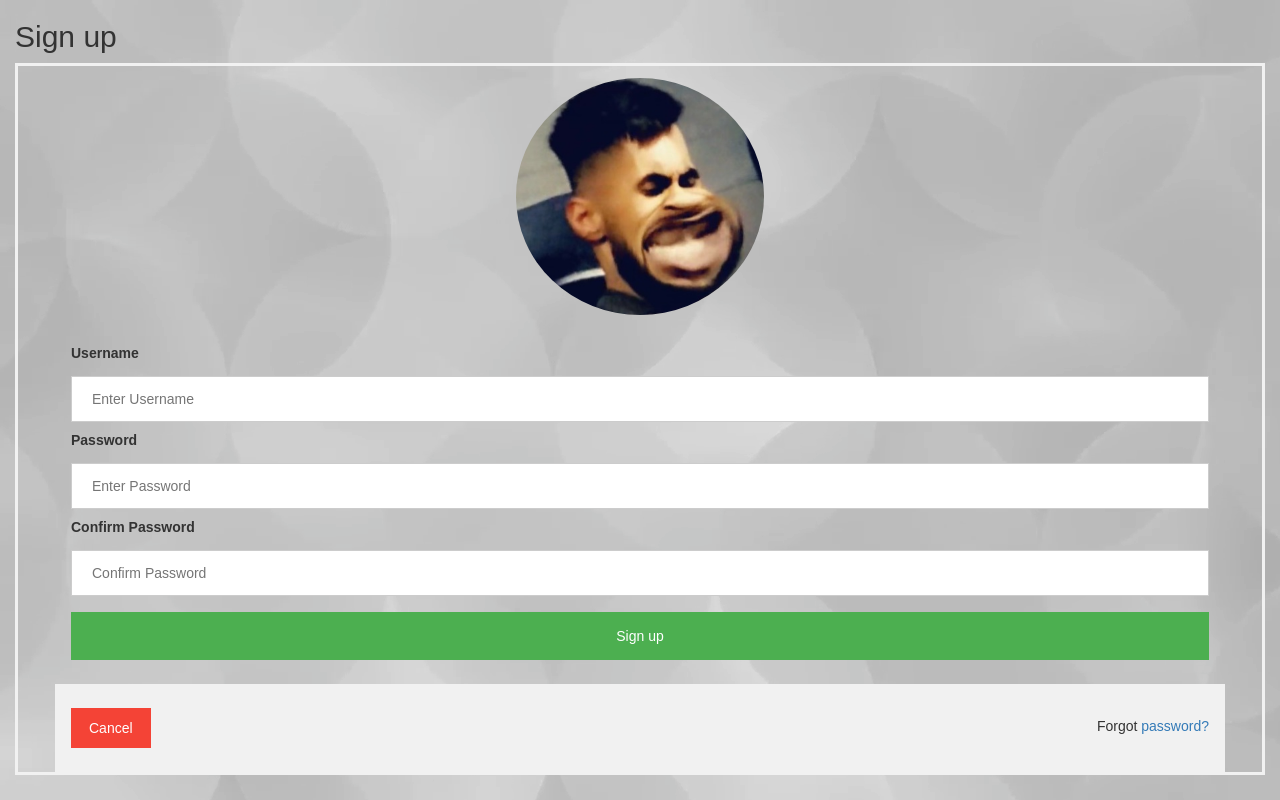
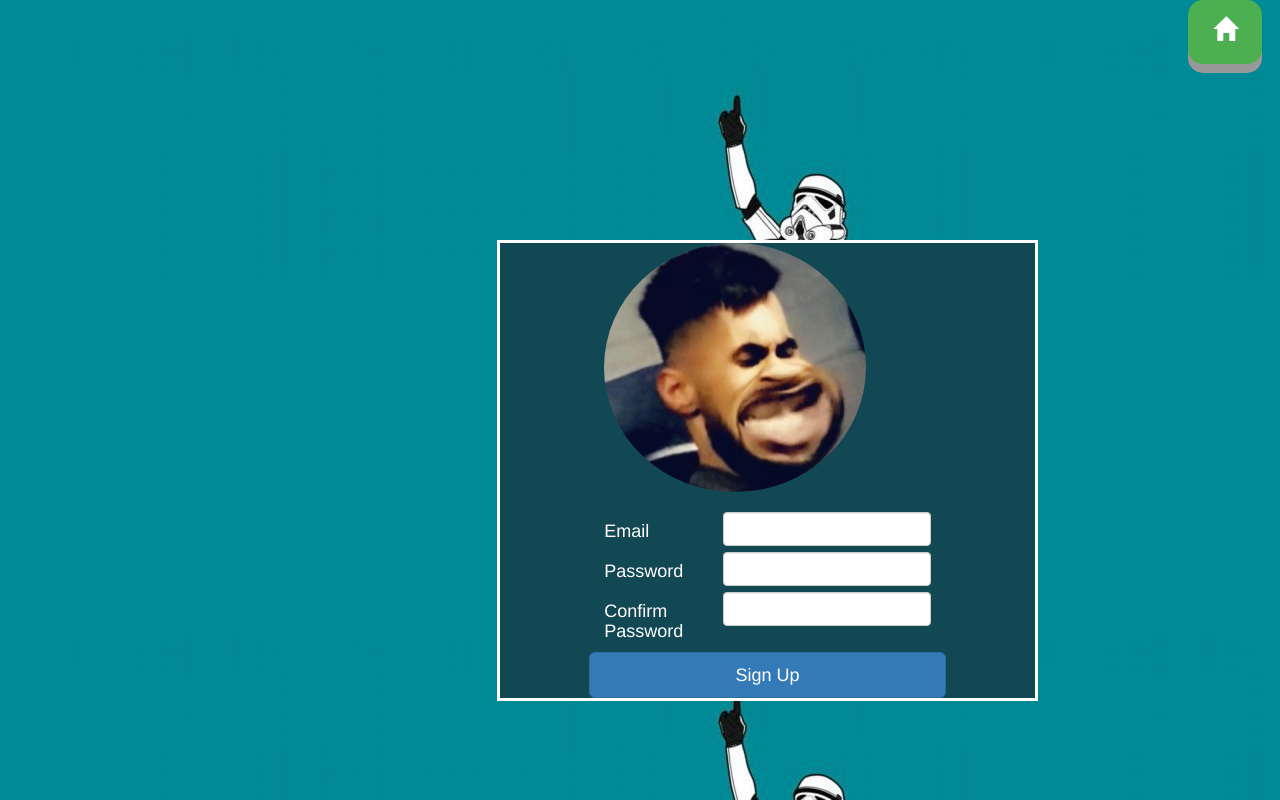
Before and after one commit to willbennett95/MemeTown, a Django app: page /signup/ in a window 1280 px wide. Run offline with Django 3.2, Linux system fonts and the light colour scheme; some libraries are stand-ins or nearby versions.

Commit message:
added buttons

```diff
--- a/memes/templates/base.html
+++ b/memes/templates/base.html
@@ -13,7 +13,34 @@
     <title>Meme Town</title> <!-- Web application title -->
    <!--  <link href="{% static 'css/bootstrap.min.css' %}" rel="stylesheet"> -->
   </head>
-    <body>
+	<style>
+	.button {
+  		display: inline-block;
+		padding: 15px 25px;
+		font-size: 24px;
+		cursor: pointer;
+  		text-align: center;
+  		text-decoration: none;
+  		outline: none;
+  		color: #fff;
+  		background-color: #4CAF50;
+  		border: none;
+  		border-radius: 15px;
+  		box-shadow: 0 9px #999;
+	}
+		.button:hover {background-color: #3e8e41}
+		.button:active {
+  		background-color: #3e8e41;
+  		box-shadow: 0 5px #666;
+  		transform: translateY(4px);
+	}
+	</style>
+	<script>
+	function home() {
+		window.location.href="{% url 'memes:index' %}";
+	}
+	</script>
+	<body style="background-image:url({% static 'st.jpg' %}); background-attachment: fixed;">
     <div class="container-fluid">
           <!-- Page content goes inside blocks -->
           {% block content %}
--- a/memes/templates/signuppage.html
+++ b/memes/templates/signuppage.html
@@ -1,102 +1,70 @@
 {% extends 'base.html' %}
 {% block content %}
-<html>
-<head>
-<meta name="viewport" content="width=device-width, initial-scale=1">
+{% load static %}
+
 <style>
-body {font-family: Arial, Helvetica, sans-serif;}
-form {border: 3px solid #f1f1f1;}
-
-input[type=text], input[type=password] {
-  width: 100%;
-  padding: 12px 20px;
-  margin: 8px 0;
-  display: inline-block;
-  border: 1px solid #ccc;
-  box-sizing: border-box;
-}
-body {
- background-image: url("static/memebackground.png");
- background-color: #cccccc;
-}
-button {
-  background-color: #4CAF50;
-  color: white;
-  padding: 14px 20px;
-  margin: 8px 0;
-  border: none;
-  cursor: pointer;
-  width: 100%;
-}
-
-button:hover {
-  opacity: 0.8;
-}
-
-.cancelbtn {
-  width: auto;
-  padding: 10px 18px;
-  background-color: #f44336;
-}
-
-.imgcontainer {
-  text-align: center;
-  margin: 12px 0 12px 0;
-}
-
 img.avatar {
-  width: 20%;
-  border-radius: 50%;
+	width: 80%;
+	border-radius: 50%;
 }
 
 .container {
-  padding: 16px;
-}
-
-span.psw {
-  float: right;
-  padding-top: 16px;
-}
-
-/* Change styles for span and cancel button on extra small screens */
-@media screen and (max-width: 300px) {
-  span.psw {
-     display: block;
-     float: none;
-  }
-  .cancelbtn {
-     width: 100%;
-  }
+	padding: 16px;
 }
 </style>
-</head>
-<body>
 
-<h2>Sign up</h2>
-
-<form action="/action_page.php">
-  <div class="imgcontainer">
-    <img src="static/Trollface2.jpg" alt="Avatar" class="avatar">
-  </div>
-
-  <div class="container">
-    <label for="uname"><b>Username</b></label>
-    <input type="text" placeholder="Enter Username" name="uname" required>
-
-    <label for="psw"><b>Password</b></label>
-    <input type="password" placeholder="Enter Password" name="psw" required>
-     <label for="psw"><b>Confirm Password</b></label>
-    <input type="password" placeholder="Confirm Password" name="psw" required>
-    <button type="submit">Sign up</button>
-
-  </div>
-
-  <div class="container" style="background-color:#f1f1f1">
-    <button type="button" class="cancelbtn">Cancel</button>
-    <span class="psw">Forgot <a href="#">password?</a></span>
-  </div>
-</form>
-
-</body>
-</html>
+<div class="row">
+	<div class="col-md-1 col-md-offset-11">
+		<button class="button" onclick=home()><span class="glyphicon glyphicon-home"></span></button>
+	</div>
+</div>
+<div style="color: #fff">
+<div class="row" style="position:absolute; top:30%; left:40%; border-style: solid; background-color: #124754;">
+	<div class="col-md-8 col-md-offset-2">
+  		 <div class="imgcontainer">
+    		<img src="{% static 'TrollFace2.jpg' %}" alt="Avatar" class="avatar">
+  	 	 </div>
+		 <br>
+		 <!-- Email -->
+         <div class="row">
+        	 <!-- Label -->
+         	<div class="col-md-4">
+		        <h4>Email</h4>
+       		</div>
+        	<!-- Input box for email -->
+         	<div class="col-md-8" style="text-align: center;">
+         		<input class="form-control" type='text' name='email' size="35">
+         	</div>
+         </div>
+         <!-- Password -->
+         <div class="row">
+         	<!-- Label -->
+         	<div class="col-md-4">
+         		<h4>Password</h4>
+         	</div>
+         	<!-- Input box for password -->
+         	<div class="col-md-8" style="text-align: center;">
+         		<input class="form-control" type='password' name='password' size="35">
+         	</div>
+         </div>
+         <!-- Confirm Password -->
+         <div class="row">
+         	<!-- Label -->
+         	<div class="col-md-4">
+         		<h4>Confirm Password</h4>
+         	</div>
+         	<!-- Input box for password -->
+         	<div class="col-md-8" style="text-align: center;">
+         		<input class="form-control" type='password' name='confirm_password' size="35">
+         	</div>
+         </div>
+         <!-- Login button to submit form -->
+         <div class="row">
+         	<div class="btn-group btn-group-lg btn-block">
+         		<button type='submit' class="btn btn-primary btn-block">Sign Up</button>
+         	</div>
+         </div>
+	</div>
+</div>
+</div>
 {% endblock %}
```
Also changed, not shown: memes/templates/index.html (+1 -24 lines), memes/templates/loginpage.html (+21 -3 lines), memes/templates/signuppage2.html (added, +102 -0 lines).
